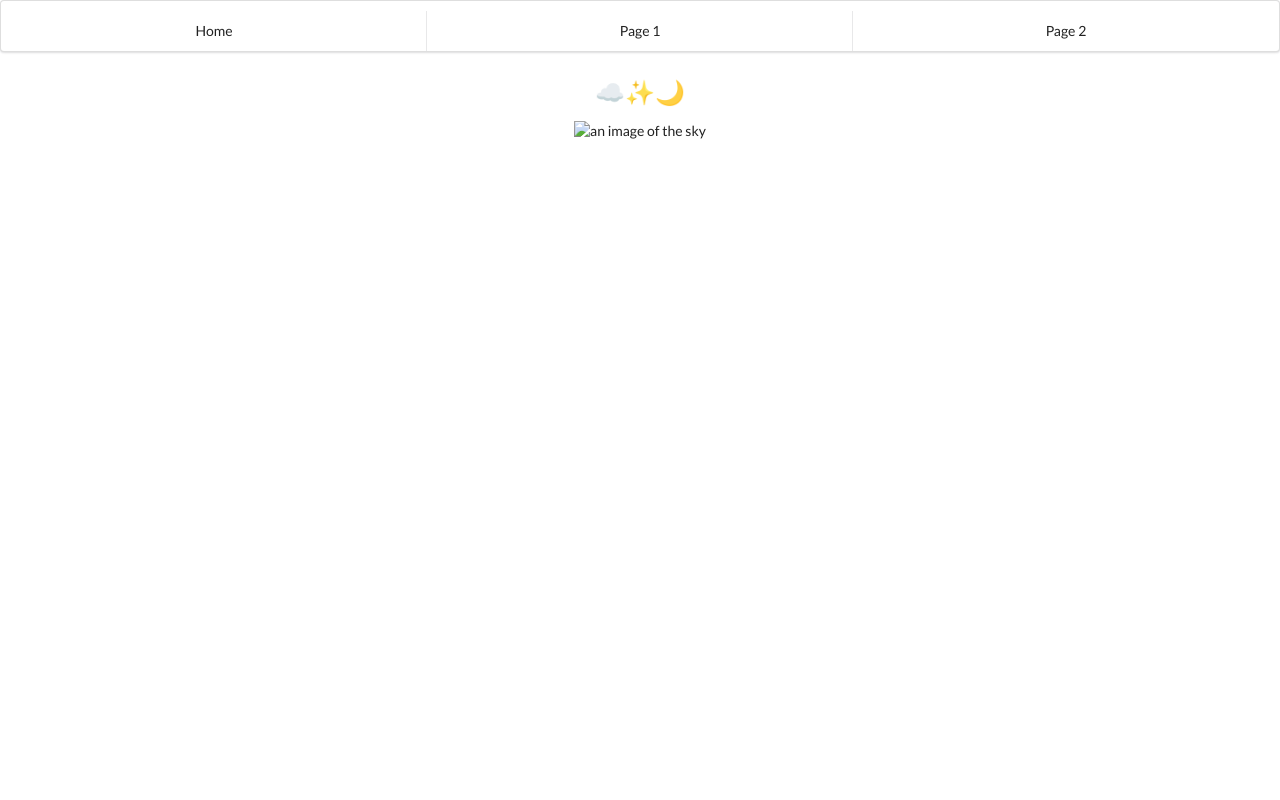
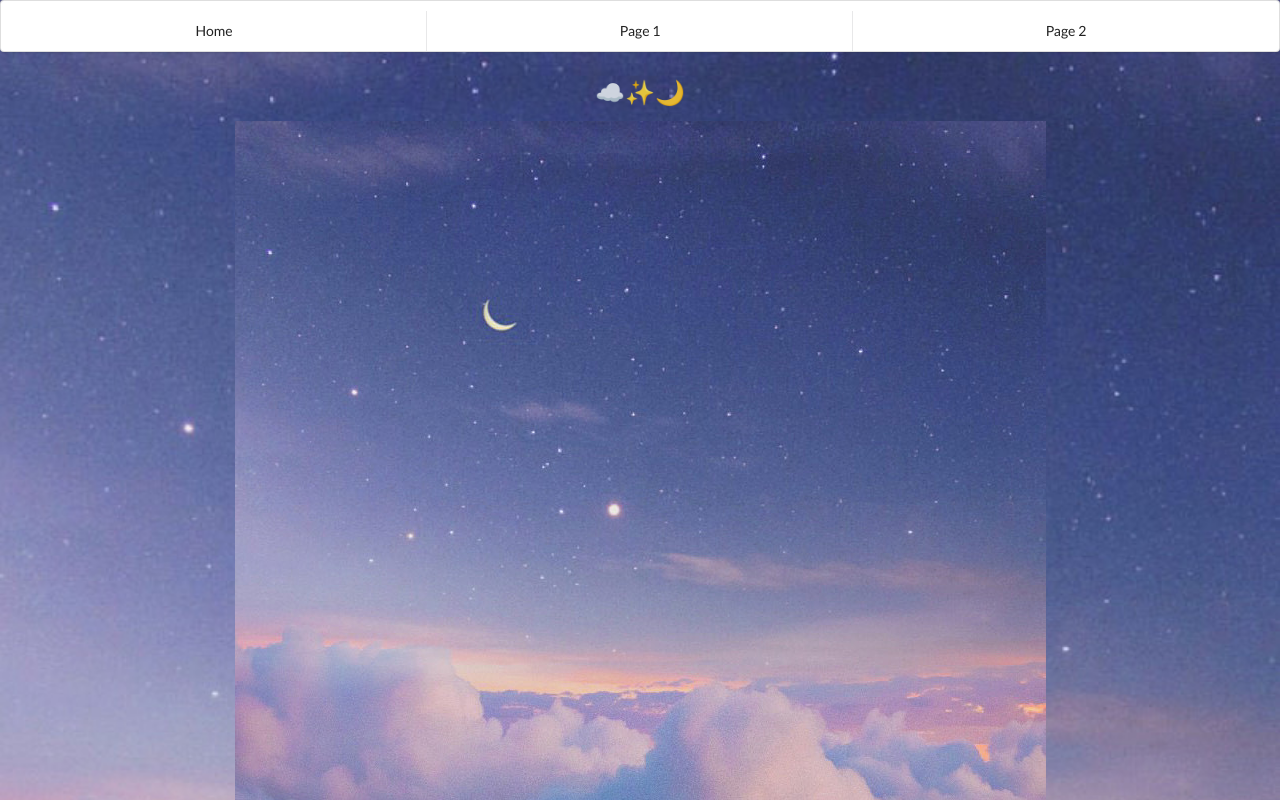
Before and after one commit to kaedesasaki/2020912, a plain HTML site: page page2.html in a window 1280 px wide. Shown: the top 800 px of the page. Drawn offline with nearby package versions, Linux system fonts and the light colour scheme.

Commit message:
Update page2.html

```diff
--- a/page2.html
+++ b/page2.html
@@ -7,7 +7,7 @@
     <style>
 
         body {
-            background-image: url('image/1.jpg');
+            background-image: url('1.jpg');
             background-size: cover;
             text-align: center;
         }
@@ -27,7 +27,7 @@
 
     </style>
 
-     <title>Page1</title>
+     <title>Page 1</title>
 
 </head>
 <body>
@@ -46,7 +46,7 @@
 
     <h2>☁️✨🌙</h2>
 
-    <img src="image/1.jpg" alt="an image of the sky">
+    <img src="1.jpg" alt="an image of the sky">
 
 
 </body>
```
